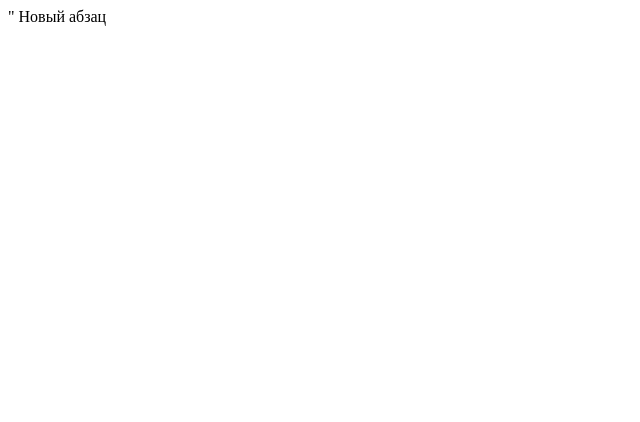
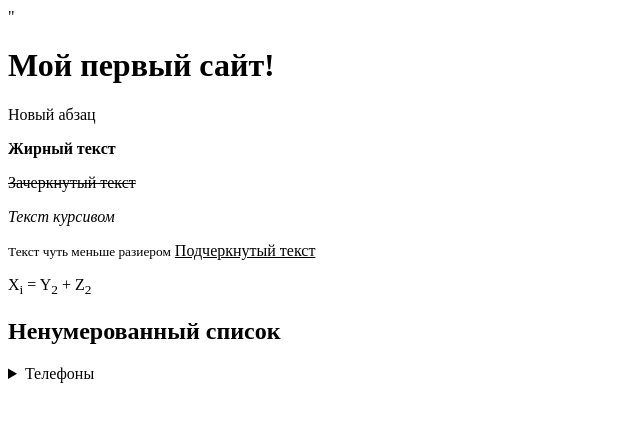
Before and after one commit to Artur23041989/My-syte, a plain HTML site: page index.html in a window 1280 px wide. Shown: the whole page, without its empty margins (0-640 px from the left). Drawn offline with Linux system fonts and the light colour scheme.

Commit message:
Second commit

```diff
--- a/index.html
+++ b/index.html
@@ -1,7 +1,37 @@
 <!DOCTYPE html>
 
-<ht,l lang="ru">"
+<html lang="ru">"
     <head>
         <title>Главная страница</title>
     </head>
-Новый абзац
+
+    <body>
+        <h1>Мой первый сайт!</h1>
+
+        <p>Новый абзац</p>
+        <b>Жирный текст</b>
+        <p>
+            <del>Зачеркнутый текст</del>
+        </p>
+        <p>
+            <i>Текст курсивом</i>
+        </p>
+        <small>Текст чуть меньше разиером</small>
+        <u>Подчеркнутый текст</u>
+        <p>X<sub>i</sub> = Y<sub>2</sub> + Z<sub>2</sub></p>
+
+        <h2>Ненумерованный список</h2>
+        <!--Комментарий не читается браузером-->
+        <details>
+        <summary>Телефоны</summary>
+        <ul style="list-style-type: square; color: rgb(83, 20, 75);">
+            <li style="color: brown;">Iphone 11</li>
+            <li style="color: aqua;">Samsung</li>
+            <li style="color: brown;">LG</li>
+            <li>Siemens</li>
+            <li>Masda</li>
+        </ul>
+        </details>
+    </body>
+
+    </html>
```
